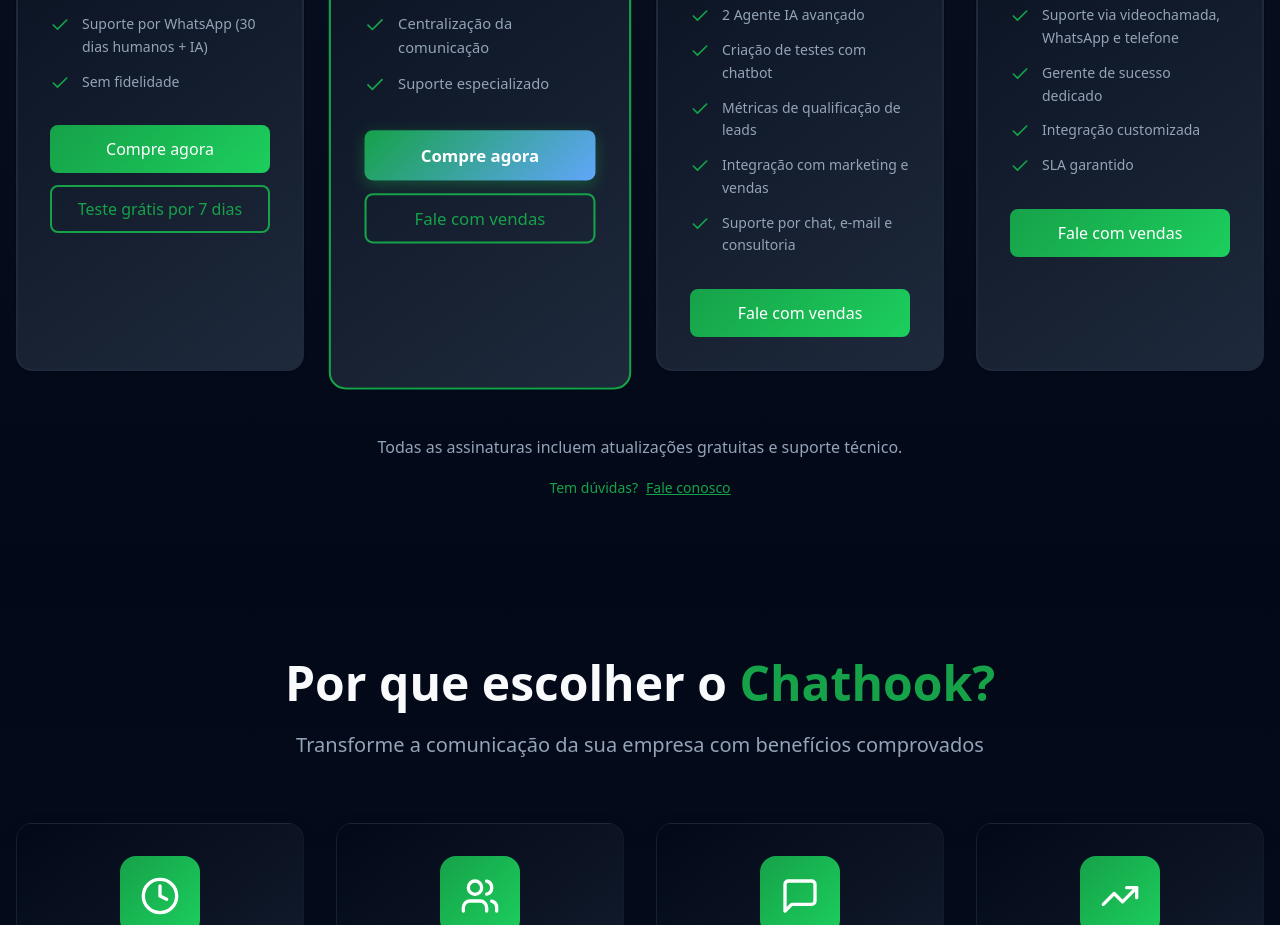
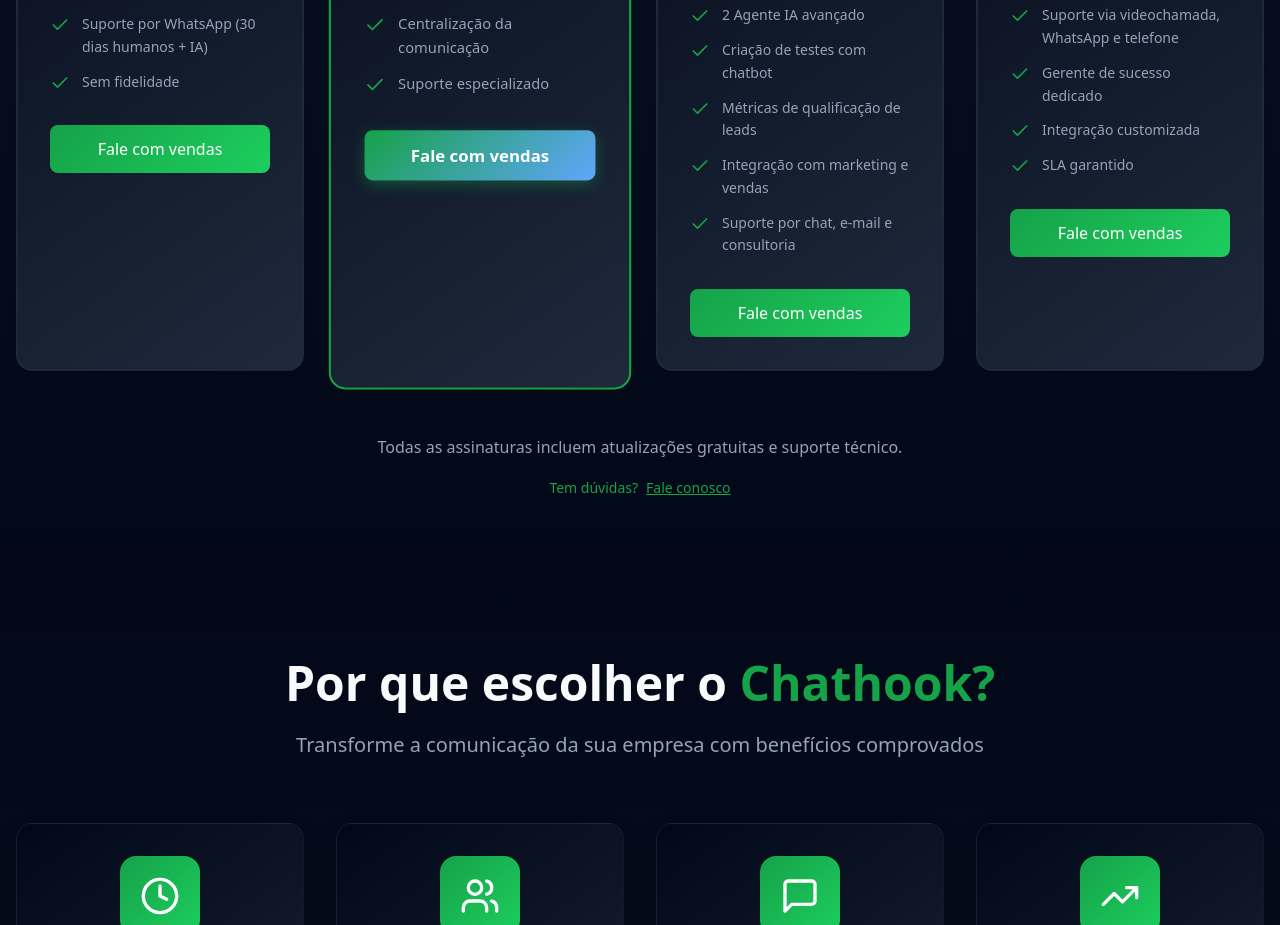
Before and after one commit to fullengage/chat-hook-launch, a React (Vite) app: page / in a window 1280 px wide. Shown: the part 2300-3225 px from the top of the page. Built offline with nearby package versions, Linux system fonts and the light colour scheme.

Commit message:
Update pricing plans
Add "Fale com vendas" button to all plans and update WhatsApp number to +55 17 99791-5318.

```diff
--- a/src/components/PlansSection.tsx
+++ b/src/components/PlansSection.tsx
@@ -18,8 +18,8 @@ const PlansSection = () => {
         "Suporte por WhatsApp (30 dias humanos + IA)",
         "Sem fidelidade"
       ],
-      ctaPrimary: "Compre agora",
-      ctaSecondary: "Teste grátis por 7 dias",
+      ctaPrimary: "Fale com vendas",
+      ctaSecondary: null,
       highlight: false,
       icon: Zap
     },
@@ -38,8 +38,8 @@ const PlansSection = () => {
         "Centralização da comunicação",
         "Suporte especializado"
       ],
-      ctaPrimary: "Compre agora",
-      ctaSecondary: "Fale com vendas",
+      ctaPrimary: "Fale com vendas",
+      ctaSecondary: null,
       highlight: true,
       icon: Star
     },
@@ -88,7 +88,7 @@ const PlansSection = () => {
 
   const handleContactSales = () => {
     // Trigger WhatsApp contact
-    window.open("https://wa.me/5511999999999?text=Olá! Gostaria de falar sobre os planos do Chathook.", "_blank");
+    window.open("https://wa.me/5517997915318?text=Olá! Gostaria de falar sobre os planos do Chathook.", "_blank");
   };
 
   const handleFreeTrial = () => {
```
